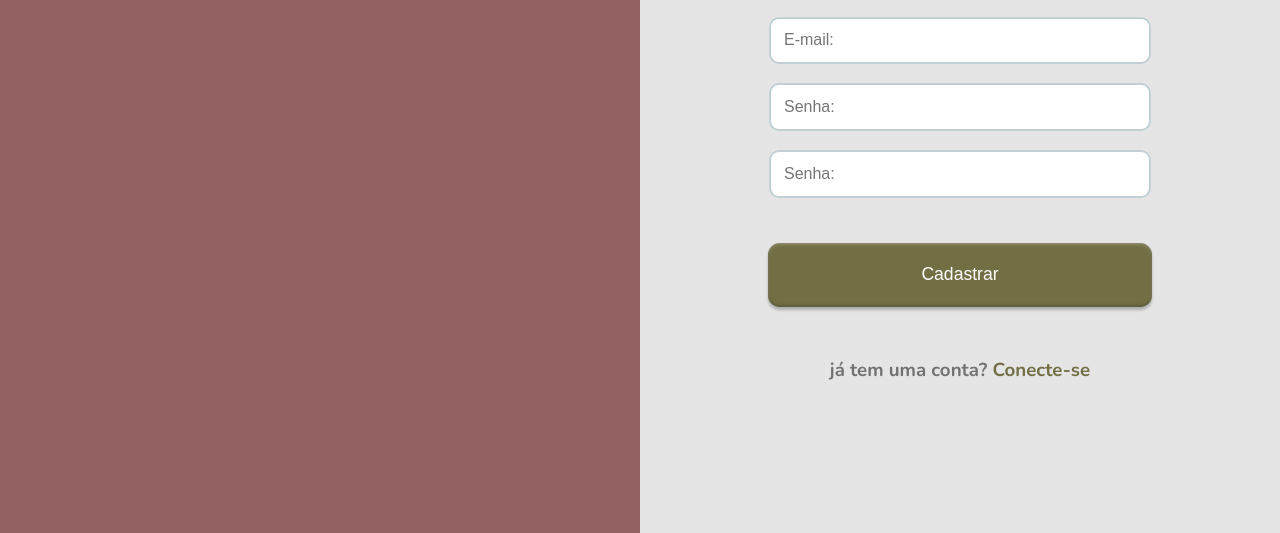
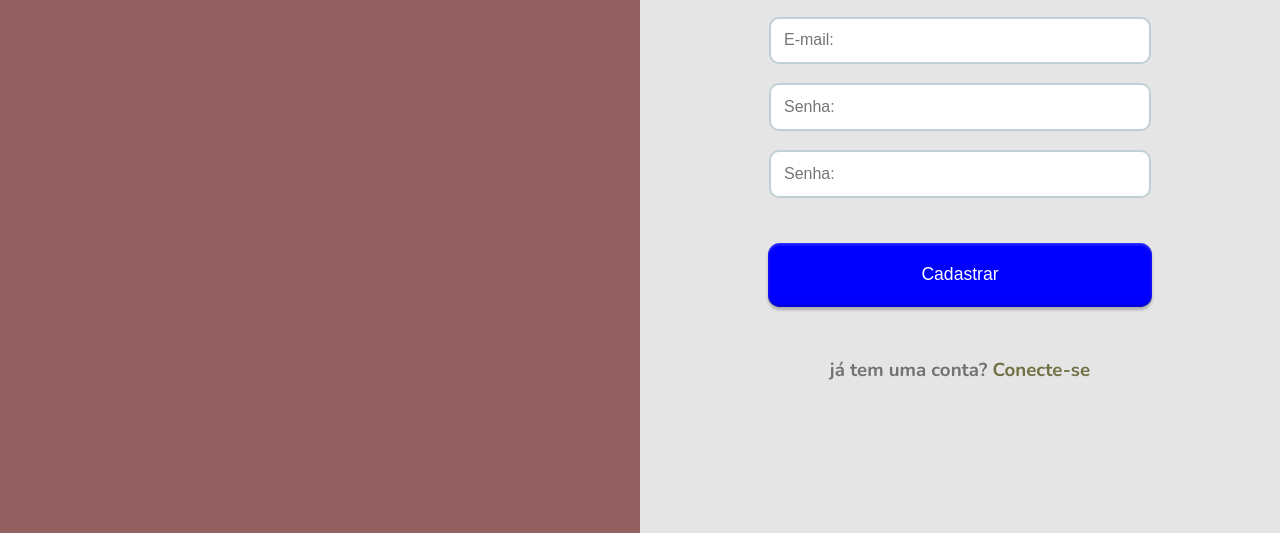
Before and after one commit to Mauricio-Maxuel/Projeto-Individual-1-Semestre-PI, a plain HTML site: page cadastro.html in a window 1280 px wide. In both pictures the pointer is over the button "Cadastrar". Shown: the part 267-800 px from the top of the page. Drawn offline with nearby package versions, Linux system fonts and the light colour scheme.

Commit message:
alterações no cadastro

```diff
--- a/cadastro.html
+++ b/cadastro.html
@@ -38,7 +38,7 @@
 <script>
 
 function cadastrar() {
-        // aguardar();
+        aguardar();
 
         //Recupere o valor da nova input pelo nome do id
         // Agora vá para o método fetch logo abaixo
@@ -51,7 +51,7 @@ function cadastrar() {
             cardErro.style.display = "block"
             mensagem_erro.innerHTML = "(Mensagem de erro para todos os campos em branco)";
 
-            finalizarAguardar();
+            finalizarAguardar()
             return false;
         }
         else {
--- a/styles/styleSignUp.css
+++ b/styles/styleSignUp.css
@@ -76,4 +76,20 @@ body::-webkit-scrollbar-thumb {
     box-shadow: 0px 2.9566px 2.9566px rgba(0, 0, 0, 0.25), inset 0px 1.4783px 2.9566px rgba(255, 255, 255, 0.25), inset 0px -1.4783px 2.9566px rgba(0, 0, 0, 0.25);
     border-radius: 11.8264px;
     margin-bottom: 5%;
+    cursor: pointer;
 }
+
+
+.buttonSignUp:hover {
+    font-size: 1.1rem;
+    color: white;
+    background-color: blue;
+    margin-top: 4%;
+    width: 60%;
+    height: 8%;
+    border-radius: 15px;
+    border: none;
+    box-shadow: 0px 2.9566px 2.9566px rgba(0, 0, 0, 0.25), inset 0px 1.4783px 2.9566px rgba(255, 255, 255, 0.25), inset 0px -1.4783px 2.9566px rgba(0, 0, 0, 0.25);
+    border-radius: 11.8264px;
+    margin-bottom: 5%;
+}
```
